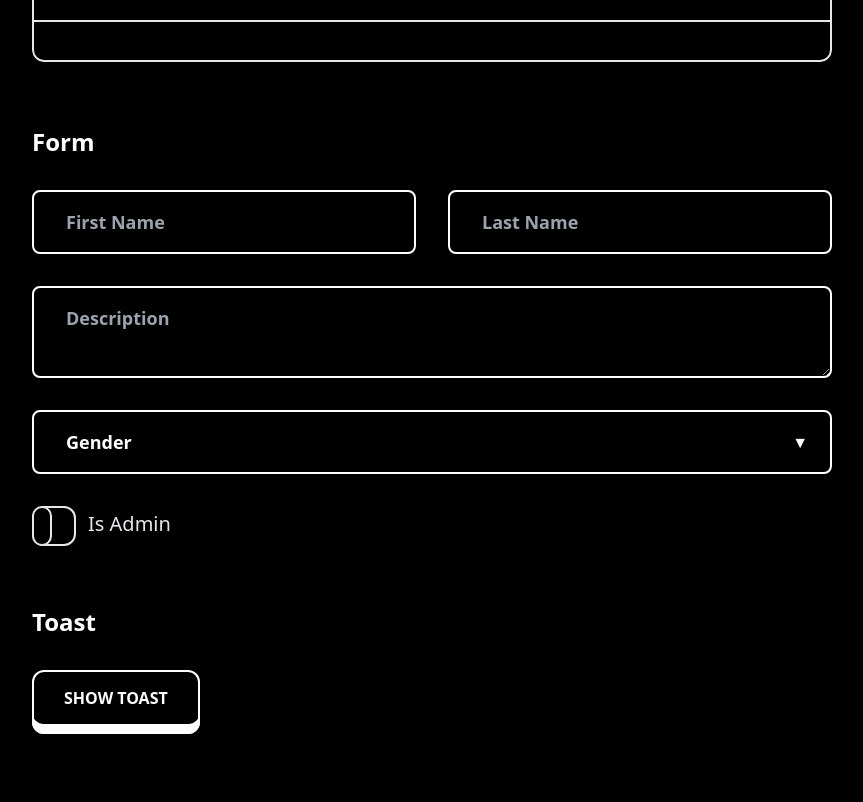
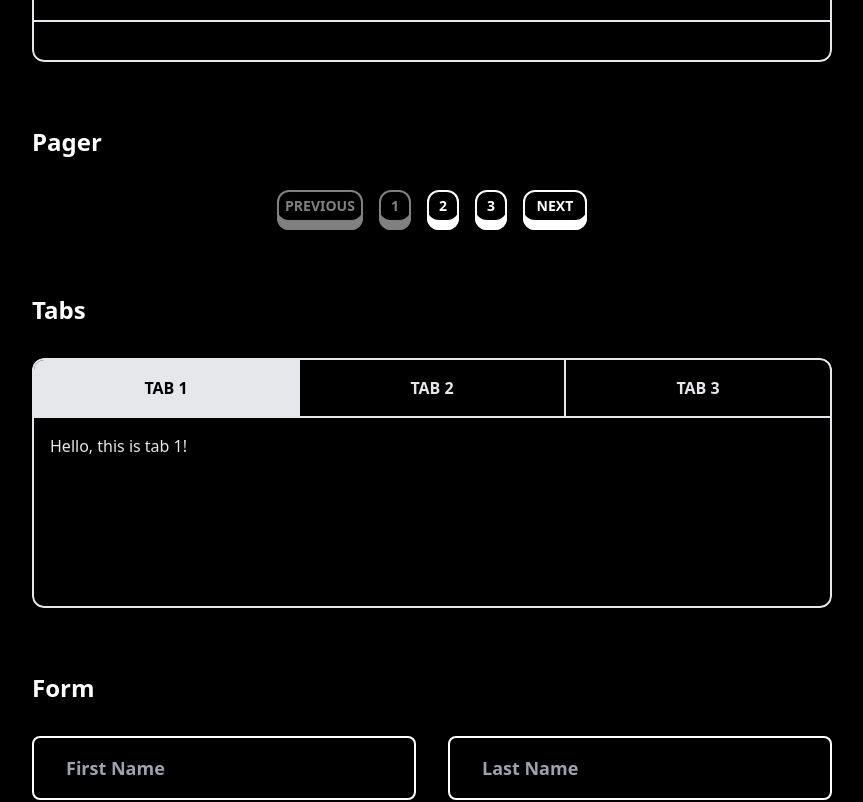
Before and after one commit to karurosux/svelte-potato-ui, a SvelteKit app: page / in a window 1280 px wide. Shown: the part 2740-3542 px from the top of the page, without its empty margins (208-1071 px from the left). Built offline with nearby package versions, Linux system fonts and the light colour scheme.

Commit message:
Added tabs and pager components to exports and demo

```diff
--- a/src/lib/index.ts
+++ b/src/lib/index.ts
@@ -21,6 +21,7 @@ import Alert from './alert/Alert.svelte';
 import Tabs from './tabs/Tabs.svelte';
 import type { Tab } from './tabs/tab.js';
 import ConfirmationDialog from './confirmation-dialog/ConfirmationDialog.svelte';
+import Pager from './pager/Pager.svelte';
 
 export {
 	Button,
@@ -42,7 +43,8 @@ export {
 	Switch,
 	Alert,
 	Tabs,
-	ConfirmationDialog
+	ConfirmationDialog,
+	Pager
 };
 
 export type { SelectOption, Tab };
--- /dev/null
+++ b/src/lib/pager/Pager.svelte
@@ -0,0 +1,52 @@
+<script lang="ts">
+	import Button from '$lib/button/Button.svelte';
+
+	interface Props {
+		page?: number;
+		totalPages?: number;
+		onchange?: (page: number) => void;
+	}
+
+	let { page = 1, totalPages = 80, onchange }: Props = $props();
+
+	function handlePrevious() {
+		if (page > 1) {
+			page -= 1;
+			onchange?.(page);
+		}
+	}
+
+	function handleNext() {
+		if (page < totalPages) {
+			page += 1;
+			onchange?.(page);
+		}
+	}
+
+	function handlePageSelect(selectedPage: number) {
+		if (selectedPage >= 1 && selectedPage <= totalPages) {
+			page = selectedPage;
+			onchange?.(page);
+		}
+	}
+
+	function getVisiblePages() {
+		const start = Math.max(1, page - 2);
+		const end = Math.min(totalPages, page + 2);
+		const pages = [];
+		for (let i = start; i <= end; i++) {
+			pages.push(i);
+		}
+		return pages;
+	}
+</script>
+
+<div class="flex items-center justify-center gap-4">
+	<Button sm onclick={handlePrevious} disabled={page === 1}>Previous</Button>
+	{#each getVisiblePages() as p}
+		<Button sm onclick={() => handlePageSelect(p)} disabled={p === page} class="!min-w-8">
+			{p}
+		</Button>
+	{/each}
+	<Button sm onclick={handleNext} disabled={page === totalPages}>Next</Button>
+</div>
--- a/src/lib/tabs/Tabs.svelte
+++ b/src/lib/tabs/Tabs.svelte
@@ -11,7 +11,7 @@
 		onchange?: (selectedIndex: number) => void;
 	};
 
-	let { content, heading, onchange, tabs = [], canChangeTab = false, ...props }: Props = $props();
+	let { content, heading, onchange, tabs = [], canChangeTab = true, ...props }: Props = $props();
 	let selectedIndex = $state(0);
 
 	const handleClickTab = (index: number) => () => {
--- a/src/routes/+page.svelte
+++ b/src/routes/+page.svelte
@@ -19,6 +19,8 @@
 	import Toast from '$lib/toastr/Toast.svelte';
 	import tater from '../assets/tater.png';
 	import ConfirmationDialog from '$lib/confirmation-dialog/ConfirmationDialog.svelte';
+	import Pager from '$lib/pager/Pager.svelte';
+	import Tabs from '$lib/tabs/Tabs.svelte';
 
 	let confirmationDialog: ConfirmationDialog | undefined = $state();
 </script>
@@ -153,6 +155,28 @@
 </Container>
 
 <Container col topSpacing class="max-w-[800px]">
+	<Title>Pager</Title>
+	<Container col centeredVertically centeredHorizontally class="flex-nowrap">
+		<Pager
+			onchange={(page) => toastMessage.set({ message: `You are on page ${page}`, duration: 500 })}
+		/>
+	</Container>
+</Container>
+
+<Container col topSpacing class="max-w-[800px]">
+	<Title>Tabs</Title>
+	<Container col centeredVertically centeredHorizontally class="flex-nowrap">
+		<Card class="h-[250px] w-full" bodyClass="overflow-auto" noPadding>
+			<Tabs tabs={[{ label: 'Tab 1' }, { label: 'Tab 2' }, { label: 'Tab 3' }]}>
+				{#snippet content(selectedIndex)}
+					<p class="p-4">Hello, this is tab {selectedIndex + 1}!</p>
+				{/snippet}
+			</Tabs>
+		</Card>
+	</Container>
+</Container>
+
+<Container col topSpacing class="max-w-[800px]">
 	<Title>Form</Title>
 	<div class="grid grid-cols-2 gap-8">
 		<Input placeholder="First Name" class="col-span-1" />
```
